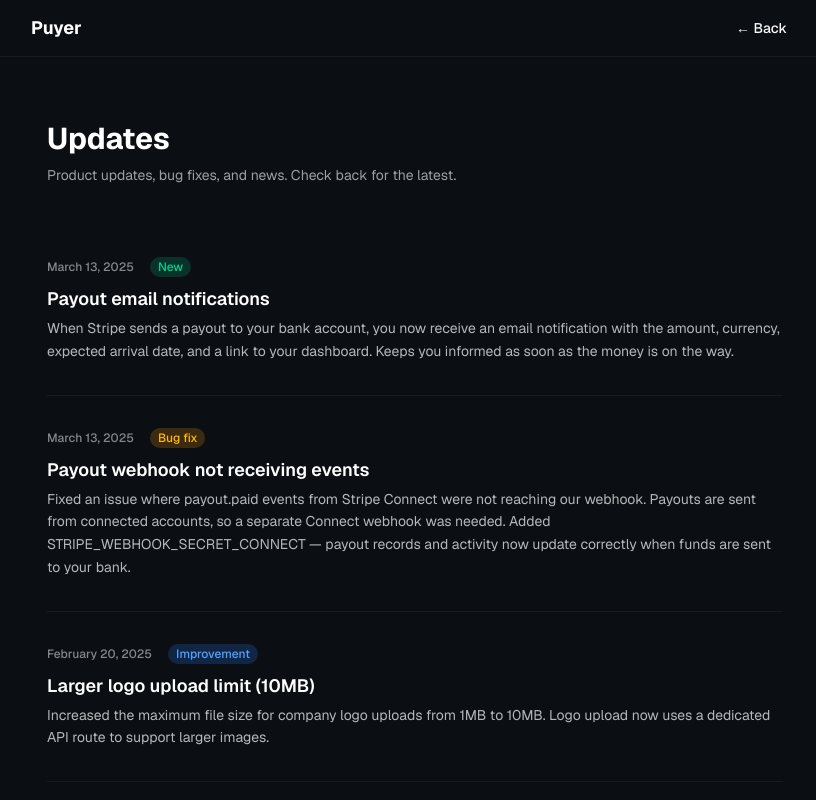
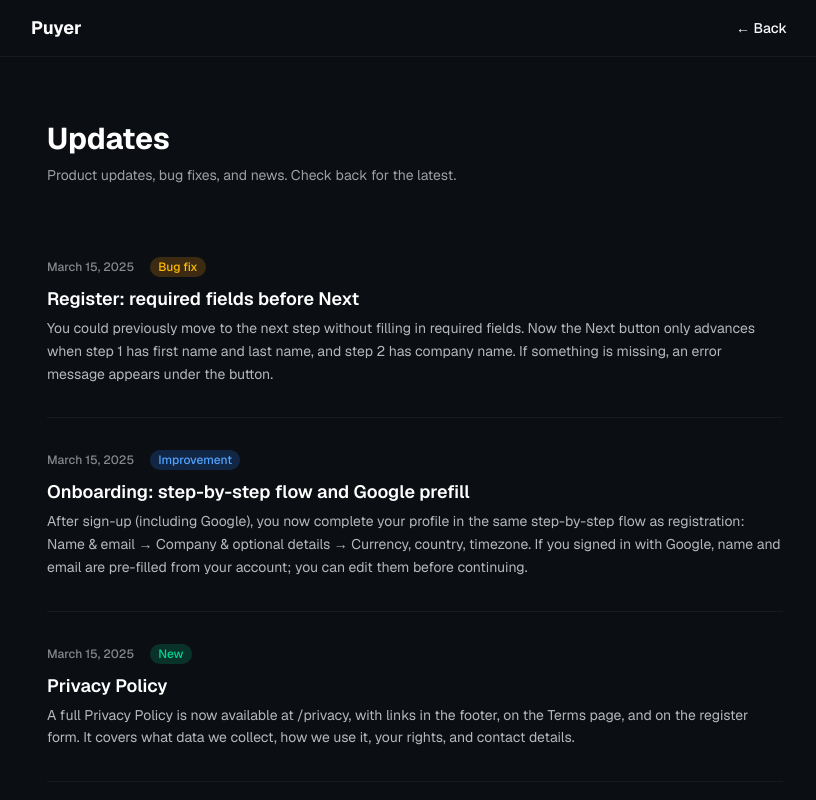
Before and after one commit to Ovcharovbohdan43/payer, a Next.js app: page /updates in a window 1280 px wide. Shown: the top 800 px of the page, without its empty margins (225-1041 px from the left). Built offline with nearby package versions, Linux system fonts and the light colour scheme; no server answers.

Commit message:
site: add 2025-03-15 updates to /updates page
Made-with: Cursor

```diff
--- a/app/updates/page.tsx
+++ b/app/updates/page.tsx
@@ -17,6 +17,27 @@ type Update = {
 };
 
 const UPDATES: Update[] = [
+  {
+    date: "2025-03-15",
+    badge: "Bug fix",
+    title: "Register: required fields before Next",
+    description:
+      "You could previously move to the next step without filling in required fields. Now the Next button only advances when step 1 has first name and last name, and step 2 has company name. If something is missing, an error message appears under the button.",
+  },
+  {
+    date: "2025-03-15",
+    badge: "Improvement",
+    title: "Onboarding: step-by-step flow and Google prefill",
+    description:
+      "After sign-up (including Google), you now complete your profile in the same step-by-step flow as registration: Name & email → Company & optional details → Currency, country, timezone. If you signed in with Google, name and email are pre-filled from your account; you can edit them before continuing.",
+  },
+  {
+    date: "2025-03-15",
+    badge: "New",
+    title: "Privacy Policy",
+    description:
+      "A full Privacy Policy is now available at /privacy, with links in the footer, on the Terms page, and on the register form. It covers what data we collect, how we use it, your rights, and contact details.",
+  },
   {
     date: "2025-03-13",
     badge: "New",
```
